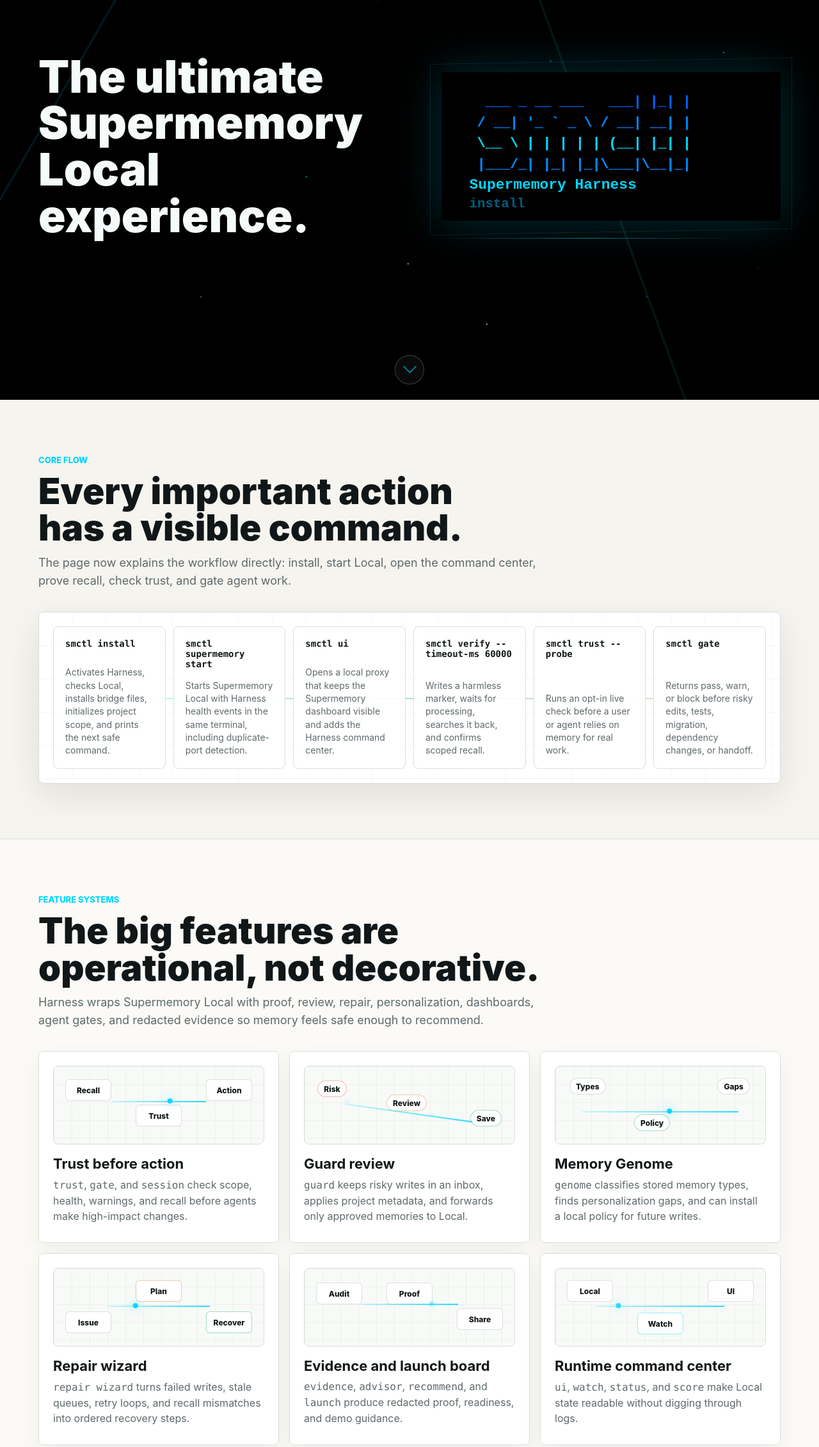
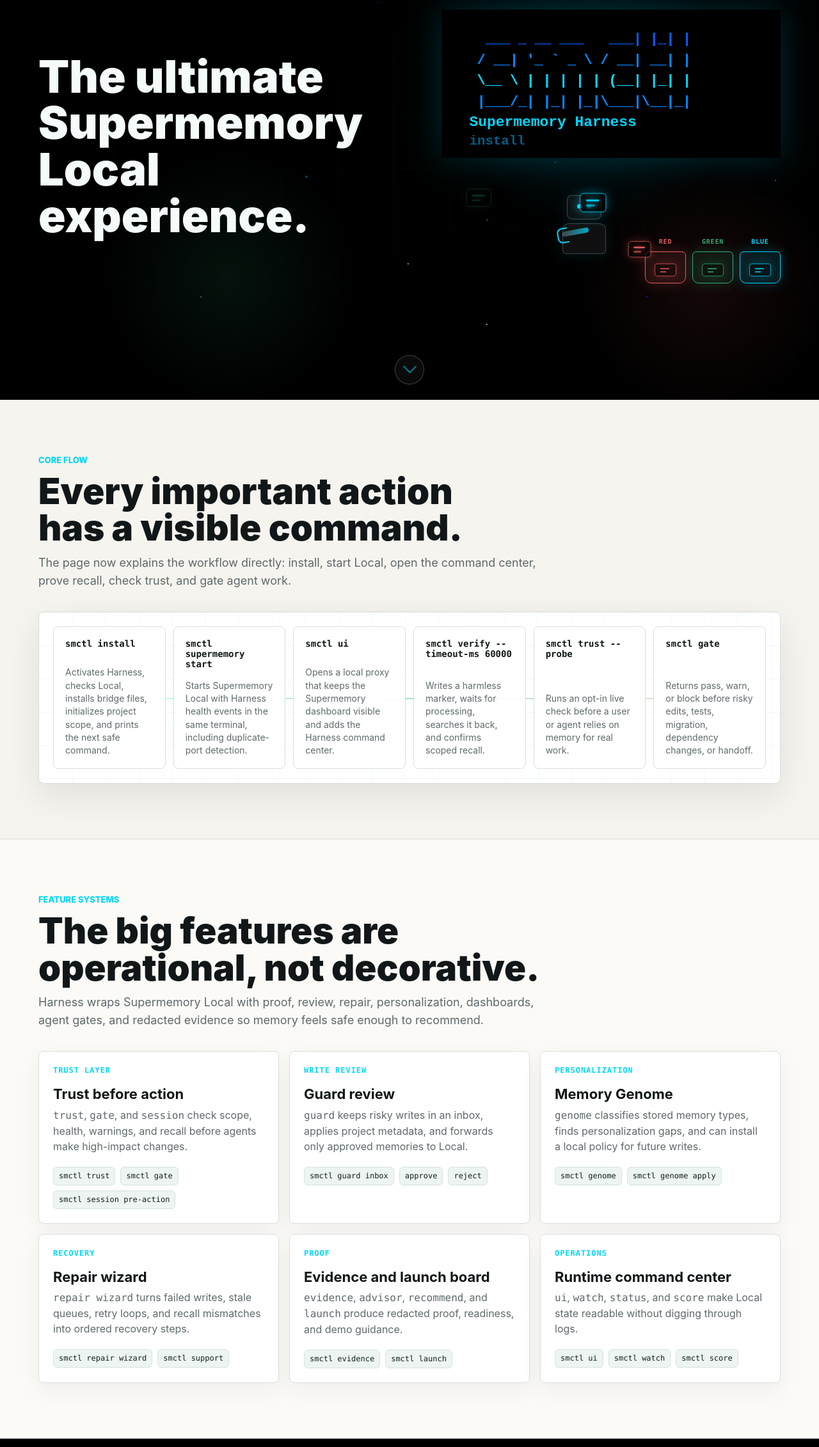
Before and after one commit to MONSTER13LIAR/Supermemory-Harness, a website: page docs/index.html in a window 1280 px wide. Shown: the part 175-2437 px from the top of the page at 64% size. Drawn offline with Linux system fonts and the light colour scheme.

Commit message:
Polish launch site hero visuals

```diff
--- a/docs/index.html
+++ b/docs/index.html
@@ -92,8 +92,9 @@
     .hero::after {
       z-index: -1;
       background:
-        linear-gradient(120deg, transparent 0 16%, rgba(0, 215, 255, 0.12) 16.1% 16.22%, transparent 16.3% 100%),
-        linear-gradient(70deg, transparent 0 68%, rgba(47, 174, 119, 0.12) 68.1% 68.24%, transparent 68.34% 100%),
+        radial-gradient(circle at 72% 38%, rgba(0, 215, 255, 0.13), transparent 22%),
+        radial-gradient(circle at 28% 76%, rgba(47, 174, 119, 0.1), transparent 18%),
+        radial-gradient(circle at 86% 78%, rgba(226, 93, 93, 0.09), transparent 16%),
         linear-gradient(180deg, transparent 0 72%, rgba(0, 0, 0, 0.92) 100%);
     }
 
@@ -102,22 +103,13 @@
       top: 28px;
       left: max(20px, calc((100% - 1160px) / 2));
       z-index: 3;
-      display: flex;
-      align-items: center;
-      gap: 10px;
       color: #eaffff;
-      font-size: 14px;
-      font-weight: 800;
-      letter-spacing: 0;
-    }
-
-    .brand::before {
-      content: "";
-      width: 12px;
-      height: 12px;
-      border: 2px solid var(--cyan);
-      box-shadow: 0 0 20px rgba(0, 215, 255, 0.72);
-      transform: rotate(45deg);
+      font-family: "SFMono-Regular", Consolas, "Liberation Mono", monospace;
+      font-size: 13px;
+      font-weight: 900;
+      letter-spacing: 0.08em;
+      text-transform: uppercase;
+      text-shadow: 0 0 18px rgba(0, 215, 255, 0.42);
     }
 
     .hero-grid {
@@ -155,37 +147,19 @@
       animation: blink 0.85s step-end infinite;
     }
 
+    .hero-visual {
+      position: relative;
+      justify-self: end;
+      display: grid;
+      gap: 22px;
+      width: min(100%, 580px);
+    }
+
     .banner-wrap {
       position: relative;
       justify-self: end;
-      width: min(100%, 560px);
+      width: min(100%, 540px);
       animation: bannerRise 900ms cubic-bezier(0.2, 0.8, 0.2, 1) both;
-    }
-
-    .banner-wrap::before,
-    .banner-wrap::after {
-      content: "";
-      position: absolute;
-      pointer-events: none;
-    }
-
-    .banner-wrap::before {
-      left: -18px;
-      right: -18px;
-      top: -18px;
-      bottom: -18px;
-      border: 1px solid rgba(0, 215, 255, 0.2);
-      opacity: 0.62;
-      transform: skewY(-1deg);
-    }
-
-    .banner-wrap::after {
-      left: -34px;
-      right: 18%;
-      bottom: -28px;
-      height: 1px;
-      background: linear-gradient(90deg, transparent, rgba(0, 215, 255, 0.72), transparent);
-      animation: scanLine 3.6s ease-in-out infinite;
     }
 
     .hero-banner {
@@ -195,7 +169,231 @@
       display: block;
       height: auto;
       background: #000000;
-      filter: drop-shadow(0 0 34px rgba(0, 215, 255, 0.22));
+      filter: drop-shadow(0 0 28px rgba(0, 215, 255, 0.2));
+    }
+
+    .memory-sorter {
+      position: relative;
+      justify-self: end;
+      width: min(100%, 520px);
+      height: 174px;
+      color: #eaffff;
+      isolation: isolate;
+    }
+
+    .memory-sorter::before {
+      content: "";
+      position: absolute;
+      inset: 14px 0 0;
+      z-index: -1;
+      background:
+        linear-gradient(90deg, rgba(0, 215, 255, 0.045) 1px, transparent 1px),
+        linear-gradient(180deg, rgba(0, 215, 255, 0.035) 1px, transparent 1px);
+      background-size: 34px 34px;
+      opacity: 0.8;
+      -webkit-mask-image: radial-gradient(ellipse at center, #000 0%, transparent 76%);
+      mask-image: radial-gradient(ellipse at center, #000 0%, transparent 76%);
+    }
+
+    .sort-robot {
+      position: absolute;
+      left: 41%;
+      bottom: 46px;
+      z-index: 2;
+      width: 78px;
+      height: 92px;
+      transform: translateX(-50%);
+    }
+
+    .robot-head,
+    .robot-body {
+      position: absolute;
+      left: 50%;
+      transform: translateX(-50%);
+      border: 1px solid rgba(234, 255, 255, 0.22);
+      background: rgba(255, 255, 255, 0.06);
+      box-shadow: 0 0 24px rgba(0, 215, 255, 0.12);
+    }
+
+    .robot-head {
+      top: 0;
+      width: 54px;
+      height: 38px;
+      border-radius: 8px;
+    }
+
+    .robot-head::before,
+    .robot-head::after {
+      content: "";
+      position: absolute;
+      top: 13px;
+      width: 7px;
+      height: 7px;
+      border-radius: 999px;
+      background: var(--cyan);
+      box-shadow: 0 0 14px rgba(0, 215, 255, 0.8);
+    }
+
+    .robot-head::before { left: 15px; }
+    .robot-head::after { right: 15px; }
+
+    .robot-body {
+      top: 44px;
+      width: 68px;
+      height: 48px;
+      border-radius: 10px 10px 6px 6px;
+    }
+
+    .robot-arm {
+      position: absolute;
+      left: 4px;
+      top: 50px;
+      width: 42px;
+      height: 8px;
+      border-radius: 999px;
+      background: linear-gradient(90deg, rgba(234, 255, 255, 0.22), rgba(0, 215, 255, 0.76));
+      transform-origin: right center;
+      animation: robotCatch 4.8s ease-in-out infinite;
+    }
+
+    .robot-arm::before {
+      content: "";
+      position: absolute;
+      left: -8px;
+      top: -6px;
+      width: 15px;
+      height: 20px;
+      border: 2px solid var(--cyan);
+      border-right: 0;
+      border-radius: 8px 0 0 8px;
+    }
+
+    .sort-bins {
+      position: absolute;
+      right: 0;
+      bottom: 0;
+      z-index: 3;
+      display: grid;
+      grid-template-columns: repeat(3, 64px);
+      gap: 10px;
+    }
+
+    .sort-bin {
+      position: relative;
+      height: 50px;
+      border: 1px solid currentColor;
+      border-radius: 6px 6px 10px 10px;
+      background: color-mix(in srgb, currentColor 12%, transparent);
+      box-shadow: 0 0 20px color-mix(in srgb, currentColor 24%, transparent);
+    }
+
+    .sort-bin::before {
+      content: attr(data-label);
+      position: absolute;
+      left: 50%;
+      top: -22px;
+      transform: translateX(-50%);
+      font-family: "SFMono-Regular", Consolas, "Liberation Mono", monospace;
+      font-size: 10px;
+      font-weight: 900;
+      letter-spacing: 0.08em;
+      text-transform: uppercase;
+    }
+
+    .sort-bin::after {
+      content: "";
+      position: absolute;
+      left: 50%;
+      bottom: 10px;
+      width: 32px;
+      height: 18px;
+      border: 1px solid currentColor;
+      border-radius: 4px;
+      background:
+        linear-gradient(currentColor, currentColor) 8px 6px / 14px 2px no-repeat,
+        linear-gradient(currentColor, currentColor) 8px 11px / 9px 2px no-repeat,
+        rgba(0, 0, 0, 0.35);
+      box-shadow: 0 0 14px color-mix(in srgb, currentColor 32%, transparent);
+      transform: translateX(-50%);
+      opacity: 0.74;
+    }
+
+    .sort-bin.red { color: var(--red); }
+    .sort-bin.green { color: var(--green); }
+    .sort-bin.blue { color: var(--cyan); }
+
+    .memory-chip {
+      position: absolute;
+      left: 16px;
+      top: 18px;
+      z-index: 4;
+      width: 42px;
+      height: 30px;
+      display: grid;
+      place-items: center;
+      border: 1px solid currentColor;
+      border-radius: 6px;
+      background: rgba(0, 0, 0, 0.68);
+      color: var(--chip);
+      font-family: "SFMono-Regular", Consolas, "Liberation Mono", monospace;
+      font-size: 0;
+      letter-spacing: 0;
+      box-shadow: 0 0 18px color-mix(in srgb, currentColor 32%, transparent);
+      animation: sortChip 7.2s linear infinite;
+    }
+
+    .memory-chip::before,
+    .memory-chip::after {
+      content: "";
+      position: absolute;
+      left: 9px;
+      height: 3px;
+      border-radius: 999px;
+      background: currentColor;
+      box-shadow: 0 0 12px currentColor;
+    }
+
+    .memory-chip::before {
+      top: 9px;
+      width: 21px;
+    }
+
+    .memory-chip::after {
+      top: 17px;
+      width: 14px;
+      opacity: 0.72;
+    }
+
+    .memory-chip.red {
+      --chip: var(--red);
+      --x1: 132px;
+      --y1: 24px;
+      --x2: 214px;
+      --y2: 56px;
+      --x3: 318px;
+      --y3: 124px;
+    }
+
+    .memory-chip.green {
+      --chip: var(--green);
+      --x1: 120px;
+      --y1: 76px;
+      --x2: 222px;
+      --y2: 34px;
+      --x3: 392px;
+      --y3: 124px;
+      animation-delay: -2.4s;
+    }
+
+    .memory-chip.blue {
+      --chip: var(--cyan);
+      --x1: 178px;
+      --y1: 6px;
+      --x2: 226px;
+      --y2: 42px;
+      --x3: 466px;
+      --y3: 124px;
+      animation-delay: -4.8s;
     }
 
     .particle-field {
@@ -384,8 +582,9 @@
 
     .feature-card {
       display: grid;
+      align-content: start;
       gap: 18px;
-      min-height: 300px;
+      min-height: 230px;
       padding: 22px;
       border: 1px solid var(--line);
       border-radius: 8px;
@@ -407,96 +606,32 @@
       line-height: 1.5;
     }
 
-    .mini-diagram {
-      position: relative;
-      min-height: 116px;
-      border: 1px solid var(--line);
-      border-radius: 8px;
-      background:
-        linear-gradient(90deg, rgba(17, 23, 24, 0.04) 1px, transparent 1px),
-        linear-gradient(180deg, rgba(17, 23, 24, 0.04) 1px, transparent 1px),
-        #f8faf7;
-      background-size: 28px 28px;
-      overflow: hidden;
+    .feature-kicker {
+      color: var(--cyan);
+      font-family: "SFMono-Regular", Consolas, "Liberation Mono", monospace;
+      font-size: 12px;
+      font-weight: 900;
+      letter-spacing: 0.08em;
+      text-transform: uppercase;
     }
 
-    .mini-node,
-    .mini-chip {
-      position: absolute;
-      display: grid;
-      place-items: center;
-      border: 1px solid rgba(17, 23, 24, 0.14);
-      background: #ffffff;
-      color: var(--ink);
-      font-size: 12px;
-      font-weight: 780;
+    .feature-commands {
+      display: flex;
+      flex-wrap: wrap;
+      gap: 8px;
+      margin-top: 2px;
     }
 
-    .mini-node {
-      width: 72px;
-      height: 34px;
+    .feature-commands code {
+      padding: 6px 8px;
+      color: #102022;
+      background: #edf4f1;
+      border: 1px solid #d6e3df;
       border-radius: 6px;
+      font-size: 12px;
+      line-height: 1.25;
+      overflow-wrap: anywhere;
     }
-
-    .mini-chip {
-      min-width: 46px;
-      height: 26px;
-      padding: 0 9px;
-      border-radius: 999px;
-    }
-
-    .mini-line {
-      position: absolute;
-      height: 2px;
-      background: linear-gradient(90deg, rgba(0, 215, 255, 0.2), rgba(0, 215, 255, 0.86));
-      transform-origin: left center;
-    }
-
-    .mini-packet {
-      position: absolute;
-      width: 8px;
-      height: 8px;
-      border-radius: 999px;
-      background: var(--cyan);
-      box-shadow: 0 0 16px rgba(0, 215, 255, 0.72);
-      animation: miniPacket 2.8s ease-in-out infinite;
-    }
-
-    .trust-map .mini-node:nth-child(1) { left: 18px; top: 20px; }
-    .trust-map .mini-node:nth-child(2) { left: calc(50% - 36px); top: 60px; }
-    .trust-map .mini-node:nth-child(3) { right: 18px; top: 20px; }
-    .trust-map .mini-line { left: 90px; right: 90px; top: 54px; }
-    .trust-map .mini-packet { left: 78px; top: 50px; }
-
-    .guard-map .mini-chip:nth-child(1) { left: 20px; top: 22px; border-color: rgba(226, 93, 93, 0.42); }
-    .guard-map .mini-chip:nth-child(2) { left: calc(50% - 36px); top: 44px; border-color: rgba(207, 135, 47, 0.42); }
-    .guard-map .mini-chip:nth-child(3) { right: 20px; top: 68px; border-color: rgba(47, 174, 119, 0.42); }
-    .guard-map .mini-line { left: 64px; right: 64px; top: 58px; transform: rotate(8deg); }
-    .guard-map .mini-packet { left: 62px; top: 50px; animation-delay: -0.7s; }
-
-    .genome-map .mini-chip:nth-child(1) { left: 22px; top: 18px; }
-    .genome-map .mini-chip:nth-child(2) { right: 24px; top: 18px; }
-    .genome-map .mini-chip:nth-child(3) { left: calc(50% - 41px); bottom: 20px; border-color: rgba(47, 174, 119, 0.42); }
-    .genome-map .mini-line { left: 42px; right: 42px; top: 70px; }
-    .genome-map .mini-packet { left: 50%; top: 66px; animation-delay: -1.2s; }
-
-    .repair-map .mini-node:nth-child(1) { left: 18px; bottom: 20px; }
-    .repair-map .mini-node:nth-child(2) { left: calc(50% - 36px); top: 18px; border-color: rgba(207, 135, 47, 0.44); }
-    .repair-map .mini-node:nth-child(3) { right: 18px; bottom: 20px; border-color: rgba(47, 174, 119, 0.44); }
-    .repair-map .mini-line { left: 84px; right: 84px; top: 58px; }
-    .repair-map .mini-packet { left: 82px; top: 54px; animation-delay: -1.8s; }
-
-    .evidence-map .mini-node:nth-child(1) { left: 18px; top: 22px; }
-    .evidence-map .mini-node:nth-child(2) { left: calc(50% - 36px); top: 22px; }
-    .evidence-map .mini-node:nth-child(3) { right: 18px; top: 62px; }
-    .evidence-map .mini-line { left: 88px; right: 88px; top: 55px; }
-    .evidence-map .mini-packet { left: 86px; top: 51px; animation-delay: -0.4s; }
-
-    .runtime-map .mini-node:nth-child(1) { left: 18px; top: 18px; }
-    .runtime-map .mini-node:nth-child(2) { right: 18px; top: 18px; }
-    .runtime-map .mini-node:nth-child(3) { left: calc(50% - 36px); bottom: 18px; border-color: rgba(0, 215, 255, 0.42); }
-    .runtime-map .mini-line { left: 64px; right: 64px; top: 58px; }
-    .runtime-map .mini-packet { left: 90px; top: 54px; animation-delay: -1s; }
 
     .migration {
       color: #eafafa;
@@ -533,7 +668,7 @@
       grid-template-columns: 1fr 1.12fr 1fr 1fr;
       gap: 16px;
       align-items: center;
-      padding: 28px;
+      padding: 28px 28px 92px;
       border: 1px solid var(--line-dark);
       border-radius: 8px;
       background: rgba(8, 12, 12, 0.86);
@@ -546,7 +681,8 @@
       position: absolute;
       left: 9%;
       right: 9%;
-      top: 47%;
+      top: auto;
+      bottom: 42px;
       height: 2px;
       background: linear-gradient(90deg, rgba(0, 215, 255, 0.2), rgba(47, 174, 119, 0.54), rgba(0, 95, 255, 0.34));
     }
@@ -566,15 +702,6 @@
       border: 1px solid var(--line-dark);
       border-radius: 8px;
       background: rgba(255, 255, 255, 0.045);
-      animation: floatNode 5.4s ease-in-out infinite;
-    }
-
-    .migration-node:nth-of-type(2) {
-      animation-delay: -1.2s;
-    }
-
-    .migration-node:nth-of-type(3) {
-      animation-delay: -2.4s;
     }
 
     .migration-node strong,
@@ -628,6 +755,7 @@
       border-radius: 999px;
       background: var(--cyan);
       box-shadow: 0 0 20px rgba(0, 215, 255, 0.88);
+      bottom: 38px;
       animation: migratePacket 6.8s cubic-bezier(0.65, 0, 0.35, 1) infinite;
     }
 
@@ -740,17 +868,6 @@
       }
     }
 
-    @keyframes scanLine {
-      0%, 100% {
-        opacity: 0.22;
-        transform: translateX(-16px);
-      }
-      50% {
-        opacity: 0.82;
-        transform: translateX(34px);
-      }
-    }
-
     @keyframes cueDrop {
       0%, 100% {
         opacity: 0.54;
@@ -772,6 +889,45 @@
       50% { opacity: 0.88; }
     }
 
+    @keyframes sortChip {
+      0% {
+        opacity: 0;
+        transform: translate3d(0, 0, 0) scale(0.92);
+      }
+      10%, 76% {
+        opacity: 1;
+      }
+      30% {
+        transform: translate3d(var(--x1), var(--y1), 0) scale(1);
+      }
+      55% {
+        transform: translate3d(var(--x2), var(--y2), 0) scale(0.96);
+      }
+      86% {
+        opacity: 1;
+        transform: translate3d(var(--x3), var(--y3), 0) scale(0.72);
+      }
+      100% {
+        opacity: 0;
+        transform: translate3d(var(--x3), var(--y3), 0) scale(0.62);
+      }
+    }
+
+    @keyframes robotCatch {
+      0%, 100% {
+        transform: rotate(-10deg);
+      }
+      34% {
+        transform: rotate(-26deg);
+      }
+      58% {
+        transform: rotate(10deg);
+      }
+      82% {
+        transform: rotate(24deg);
+      }
+    }
+
     @keyframes flowPulse {
       0% {
         left: 8%;
@@ -786,59 +942,36 @@
       }
     }
 
-    @keyframes miniPacket {
-      0% {
-        opacity: 0;
-        transform: translateX(0);
-      }
-      20%, 82% {
-        opacity: 1;
-      }
-      100% {
-        opacity: 0;
-        transform: translateX(110px);
-      }
-    }
-
-    @keyframes floatNode {
-      0%, 100% {
-        transform: translateY(0);
-      }
-      50% {
-        transform: translateY(-8px);
-      }
-    }
-
     @keyframes migratePacket {
       0% {
         left: 8%;
-        top: 47%;
         opacity: 0;
+        transform: translateY(0);
       }
       9% {
         opacity: 1;
       }
       28% {
         left: 34%;
-        top: 47%;
+        transform: translateY(-7px);
       }
       44% {
         left: 43%;
-        top: 34%;
+        transform: translateY(5px);
       }
       60% {
         left: 52%;
-        top: 57%;
+        transform: translateY(-6px);
       }
       78% {
         left: 70%;
-        top: 47%;
         opacity: 1;
+        transform: translateY(4px);
       }
       100% {
         left: 91%;
-        top: 47%;
         opacity: 0;
+        transform: translateY(0);
       }
     }
 
@@ -909,9 +1042,67 @@
         width: 100%;
       }
 
-      .banner-wrap::before,
-      .banner-wrap::after {
-        display: none;
+      .hero-visual {
+        justify-self: stretch;
+        width: 100%;
+        gap: 16px;
+      }
+
+      .memory-sorter {
+        justify-self: stretch;
+        width: 100%;
+        height: 142px;
+        overflow: hidden;
+      }
+
+      .sort-robot {
+        left: 32%;
+        bottom: 30px;
+        transform: translateX(-50%) scale(0.76);
+      }
+
+      .sort-bins {
+        right: 0;
+        grid-template-columns: repeat(3, 48px);
+        gap: 8px;
+      }
+
+      .sort-bin {
+        height: 40px;
+      }
+
+      .memory-chip {
+        left: 4px;
+        top: 10px;
+        width: 36px;
+        height: 26px;
+      }
+
+      .memory-chip.red {
+        --x1: 54px;
+        --y1: 18px;
+        --x2: 102px;
+        --y2: 46px;
+        --x3: 196px;
+        --y3: 100px;
+      }
+
+      .memory-chip.green {
+        --x1: 58px;
+        --y1: 58px;
+        --x2: 110px;
+        --y2: 18px;
+        --x3: 250px;
+        --y3: 100px;
+      }
+
+      .memory-chip.blue {
+        --x1: 82px;
+        --y1: 0;
+        --x2: 118px;
+        --y2: 30px;
+        --x3: 304px;
+        --y3: 100px;
       }
 
       section {
@@ -949,8 +1140,25 @@
       <h1 class="hero-title" aria-label="The ultimate Supermemory Local experience.">
         <span id="typewriter" class="typing-caret">The ultimate Supermemory Local experience.</span>
       </h1>
-      <div class="banner-wrap">
-        <img class="hero-banner" src="assets/smctl-banner.svg?v=20260718-black" alt="smctl Supermemory Harness install banner">
+      <div class="hero-visual">
+        <div class="banner-wrap">
+          <img class="hero-banner" src="assets/smctl-banner.svg?v=20260718-black" alt="smctl Supermemory Harness install banner">
+        </div>
+        <div class="memory-sorter" aria-hidden="true">
+          <span class="memory-chip red">recall</span>
+          <span class="memory-chip green">scope</span>
+          <span class="memory-chip blue">trust</span>
+          <div class="sort-robot">
+            <div class="robot-head"></div>
+            <div class="robot-body"></div>
+            <div class="robot-arm"></div>
+          </div>
+          <div class="sort-bins">
+            <div class="sort-bin red" data-label="red"></div>
+            <div class="sort-bin green" data-label="green"></div>
+            <div class="sort-bin blue" data-label="blue"></div>
+          </div>
+        </div>
       </div>
     </div>
     <a class="scroll-cue" href="#flow" aria-label="Jump to command flow"></a>
@@ -1005,87 +1213,57 @@
 
         <div class="feature-grid">
           <article class="feature-card reveal">
-            <div class="mini-diagram trust-map" aria-hidden="true">
-              <div class="mini-node">Recall</div>
-              <div class="mini-node">Trust</div>
-              <div class="mini-node">Action</div>
-              <div class="mini-line"></div>
-              <div class="mini-packet"></div>
-            </div>
+            <div class="feature-kicker">Trust Layer</div>
             <div>
               <h3>Trust before action</h3>
               <p><code>trust</code>, <code>gate</code>, and <code>session</code> check scope, health, warnings, and recall before agents make high-impact changes.</p>
             </div>
+            <div class="feature-commands"><code>smctl trust</code><code>smctl gate</code><code>smctl session pre-action</code></div>
           </article>
 
           <article class="feature-card reveal">
-            <div class="mini-diagram guard-map" aria-hidden="true">
-              <div class="mini-chip">Risk</div>
-              <div class="mini-chip">Review</div>
-              <div class="mini-chip">Save</div>
-              <div class="mini-line"></div>
-              <div class="mini-packet"></div>
-            </div>
+            <div class="feature-kicker">Write Review</div>
             <div>
               <h3>Guard review</h3>
               <p><code>guard</code> keeps risky writes in an inbox, applies project metadata, and forwards only approved memories to Local.</p>
             </div>
+            <div class="feature-commands"><code>smctl guard inbox</code><code>approve</code><code>reject</code></div>
           </article>
 
           <article class="feature-card reveal">
-            <div class="mini-diagram genome-map" aria-hidden="true">
-              <div class="mini-chip">Types</div>
-              <div class="mini-chip">Gaps</div>
-              <div class="mini-chip">Policy</div>
-              <div class="mini-line"></div>
-              <div class="mini-packet"></div>
-            </div>
+            <div class="feature-kicker">Personalization</div>
             <div>
               <h3>Memory Genome</h3>
               <p><code>genome</code> classifies stored memory types, finds personalization gaps, and can install a local policy for future writes.</p>
             </div>
+            <div class="feature-commands"><code>smctl genome</code><code>smctl genome apply</code></div>
           </article>
 
           <article class="feature-card reveal">
-            <div class="mini-diagram repair-map" aria-hidden="true">
-              <div class="mini-node">Issue</div>
-              <div class="mini-node">Plan</div>
-              <div class="mini-node">Recover</div>
-              <div class="mini-line"></div>
-              <div class="mini-packet"></div>
-            </div>
+            <div class="feature-kicker">Recovery</div>
             <div>
               <h3>Repair wizard</h3>
               <p><code>repair wizard</code> turns failed writes, stale queues, retry loops, and recall mismatches into ordered recovery steps.</p>
             </div>
+            <div class="feature-commands"><code>smctl repair wizard</code><code>smctl support</code></div>
           </article>
 
           <article class="feature-card reveal">
-            <div class="mini-diagram evidence-map" aria-hidden="true">
-              <div class="mini-node">Audit</div>
-              <div class="mini-node">Proof</div>
-              <div class="mini-node">Share</div>
-              <div class="mini-line"></div>
-              <div class="mini-packet"></div>
-            </div>
+            <div class="feature-kicker">Proof</div>
             <div>
               <h3>Evidence and launch board</h3>
               <p><code>evidence</code>, <code>advisor</code>, <code>recommend</code>, and <code>launch</code> produce redacted proof, readiness, and demo guidance.</p>
             </div>
+            <div class="feature-commands"><code>smctl evidence</code><code>smctl launch</code></div>
           </article>
 
           <article class="feature-card reveal">
-            <div class="mini-diagram runtime-map" aria-hidden="true">
-              <div class="mini-node">Local</div>
-              <div class="mini-node">UI</div>
-              <div class="mini-node">Watch</div>
-              <div class="mini-line"></div>
-              <div class="mini-packet"></div>
-            </div>
+            <div class="feature-kicker">Operations</div>
             <div>
               <h3>Runtime command center</h3>
               <p><code>ui</code>, <code>watch</code>, <code>status</code>, and <code>score</code> make Local state readable without digging through logs.</p>
             </div>
+            <div class="feature-commands"><code>smctl ui</code><code>smctl watch</code><code>smctl score</code></div>
           </article>
         </div>
       </div>
```
